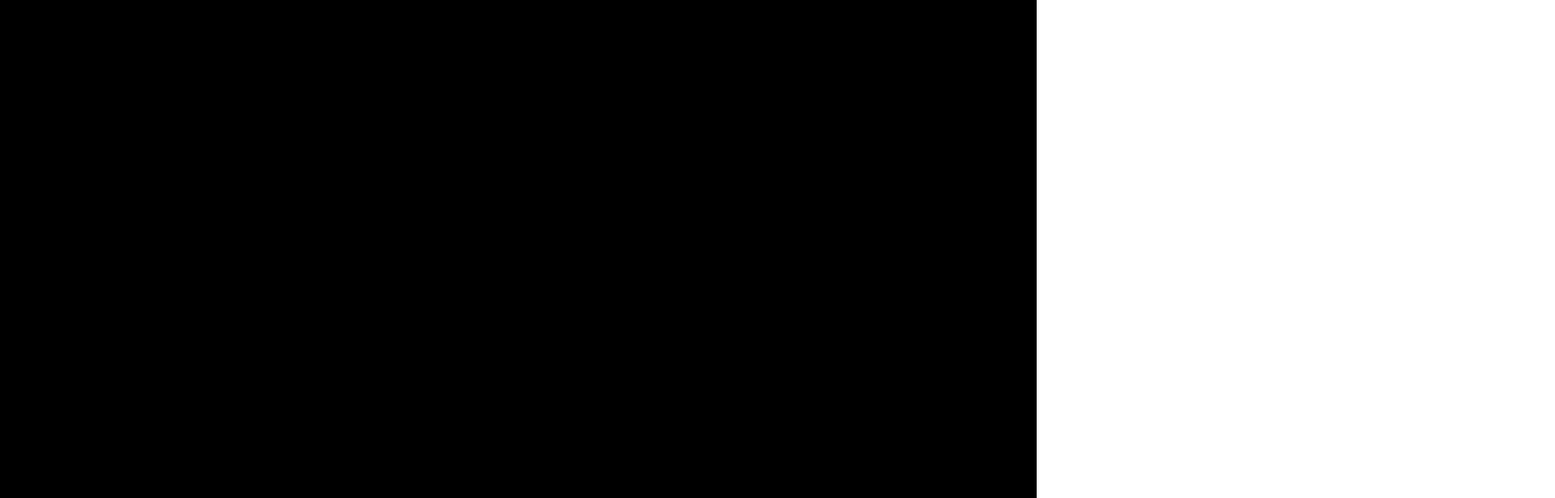
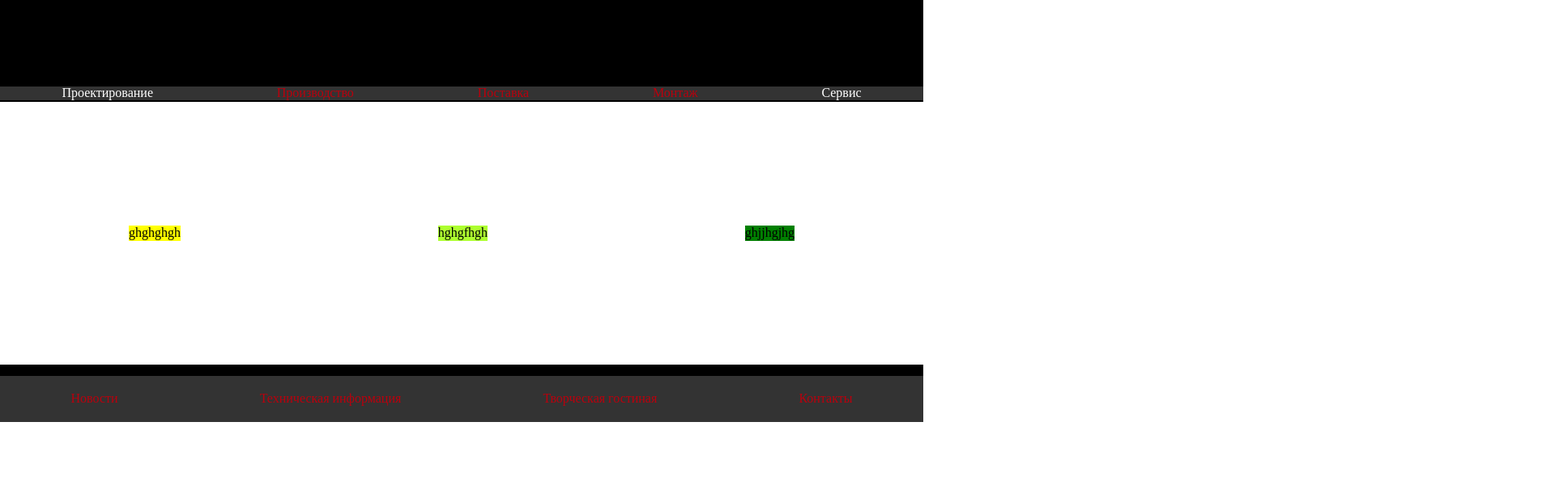
Before and after one commit to Newage3018/Royal2, a plain HTML site: page index.html in a window 1280 px wide. Shown: the top 616 px of the page at 81% size, 1920 px wide, since content can reach past the window. Drawn offline with Linux system fonts and the light colour scheme.

Commit message:
new resolution

```diff
--- a/css/_base.scss
+++ b/css/_base.scss
@@ -1,7 +1,7 @@
 body{
-    max-width: 5906px;
+    max-width: 1140px;
+//     max-width: 5906px;
 
-}
 .flex-container {
     display: flex;
     align-items: center;
@@ -14,22 +14,25 @@ body{
 
 
 .header{
-    height: 923px;
+    // height: 923px;
+    height: 126px;
     // background-image: url(/img/header.png);
     background:black;
 
     .logo{
-        height: 797px;
+        // height: 797px;
+        height: 107px;
         background: black;
 
 
     }
 
     .nav-up{
-        height: 126px;
+        // height: 126px;
+        height: 17px;
         background:rgb(51, 51, 51);
         justify-content: space-around;
-        font-size: 92px;
+        font-size: 16px;
         color: rgb(186,0,13);
         :last-child {color:white;};
         :first-child{color:white;};
@@ -44,7 +47,8 @@ body{
 
 }
 .content{
-    height: 2406px;
+    // height: 2406px;
+    height: 325px;
     justify-content: space-around;
 
     .right-panel{
@@ -62,19 +66,26 @@ body{
 
 }
 .footer{
-    height: 531px;
+    // height: 531px;
+    height: 72px;
     // background:red;
 
     .on-footer{
-        height: 106px;
+        height: 14px;
         background: black;
     }
 
     .nav-down{
-        height: 425px;
+        height: 57px;
         background:rgb(51, 51, 51);
         justify-content: space-around;
-        font-size: 92px;
+        font-size: 16px;
         color: rgb(186,0,13);
     }
 }
+
+
+
+
+
+}
```
Also changed, not shown: css/site.css, 1 other file.
